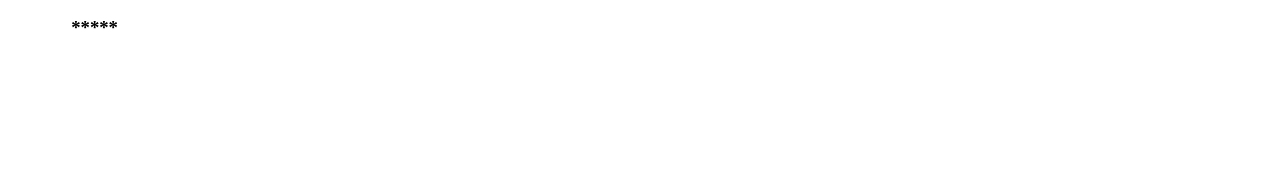
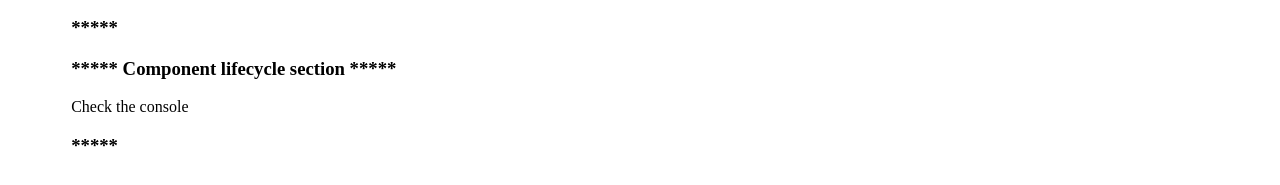
Before and after one commit to CasandraSucala/hiAngular, an Angular app: page / in a window 1280 px wide. Shown: the part 1553-1738 px from the top of the page. Before the commit the page ends 1682 px from the top, so only its background shows below. Built offline with nearby package versions, Linux system fonts and the light colour scheme.

Commit message:
Implement lifecycle methods

```diff
--- a/src/app/app.component.html
+++ b/src/app/app.component.html
@@ -31,4 +31,6 @@
       <li #text>Developed by Google</li>
     </ul>
   </app-angular>
+  <!-- Component lifecycle -->
+  <app-lifecycle [title]="title"></app-lifecycle>
 </div>
--- a/src/app/app.module.ts
+++ b/src/app/app.module.ts
@@ -11,6 +11,7 @@ import {AgeDirective} from "./directives/age.directive";
 import { LanguagesComponent } from './languages/languages.component';
 import { ViewChildComponent } from './view-child/view-child.component';
 import { AngularComponent } from './angular/angular.component';
+import { LifecycleComponent } from './lifecycle/lifecycle.component';
 
 @NgModule({
   declarations: [
@@ -22,7 +23,8 @@ import { AngularComponent } from './angular/angular.component';
     AgeDirective,
     LanguagesComponent,
     ViewChildComponent,
-    AngularComponent
+    AngularComponent,
+    LifecycleComponent
   ],
   imports: [
     BrowserModule,
--- /dev/null
+++ b/src/app/lifecycle/lifecycle.component.html
@@ -0,0 +1,5 @@
+<h3>***** Component lifecycle section *****</h3>
+
+<p>Check the console</p>
+
+<h3>*****</h3>
--- /dev/null
+++ b/src/app/lifecycle/lifecycle.component.ts
@@ -0,0 +1,59 @@
+import {
+  AfterContentChecked,
+  AfterContentInit,
+  AfterViewChecked,
+  AfterViewInit,
+  Component,
+  DoCheck,
+  Input,
+  OnChanges,
+  OnDestroy,
+  OnInit,
+  SimpleChanges
+} from "@angular/core";
+
+@Component({
+  selector: 'app-lifecycle',
+  templateUrl: './lifecycle.component.html',
+  styleUrls: ['./lifecycle.component.scss']
+})
+export class LifecycleComponent implements OnInit, OnDestroy, DoCheck, OnChanges, AfterContentInit, AfterContentChecked, AfterViewInit, AfterViewChecked {
+  @Input() title!: string;
+
+  constructor() {
+    console.log('LifecycleComponent: constructor called');
+  }
+
+  ngOnChanges(changes: SimpleChanges): void {
+    console.log('LifecycleComponent: ngOnChanges called - Respond when Angular sets or resets data-bound input properties');
+  }
+
+  ngOnInit(): void {
+    console.log('LifecycleComponent: ngOnInit called -  A good place for a component to fetch its initial data');
+  }
+
+  ngDoCheck(): void {
+    console.log('LifecycleComponent: ngDoCheck called - Implementation here must be extremely lightweight or the user experience suffers');
+  }
+
+  ngAfterContentInit(): void {
+    console.log('LifecycleComponent: ngAfterContentInit called - Respond after the parent projects content into the component\'s view');
+  }
+
+  ngAfterContentChecked(): void {
+    console.log('LifecycleComponent: ngAfterContentChecked called - Respond after Angular checks the content projected ');
+  }
+
+  ngAfterViewInit(): void {
+    console.log('LifecycleComponent: ngAfterViewInit called - Respond after Angular initializes the component\'s views and child views');
+  }
+
+
+  ngAfterViewChecked(): void {
+    console.log('LifecycleComponent: ngAfterViewChecked called - Respond after Angular checks the component\'s views and child views');
+  }
+
+  ngOnDestroy(): void {
+    console.log('LifecycleComponent: ngOnDestroy called - Called just before Angular destroys the component');
+  }
+}
```
Also changed, not shown: src/app/lifecycle/lifecycle.component.scss (added).
